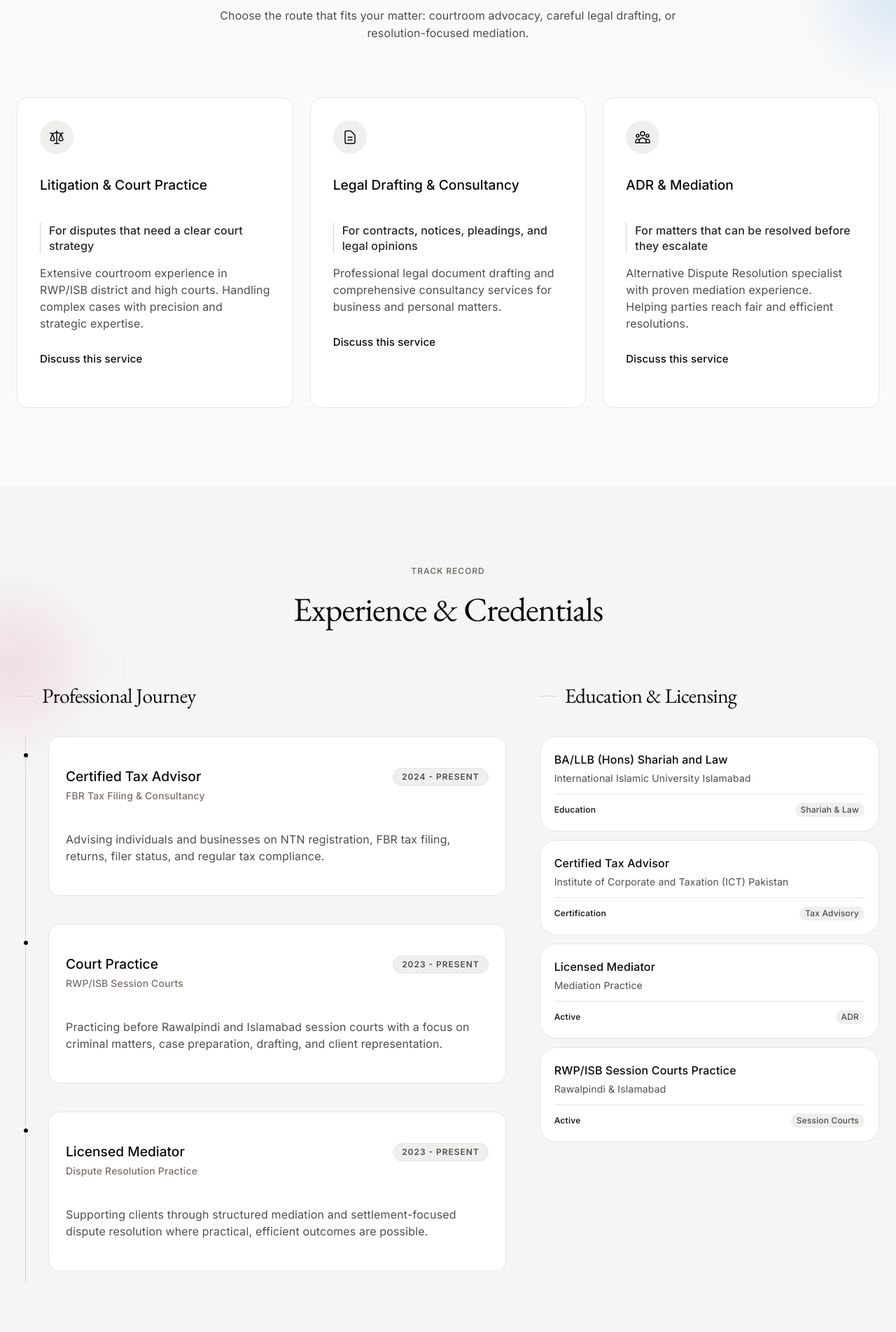
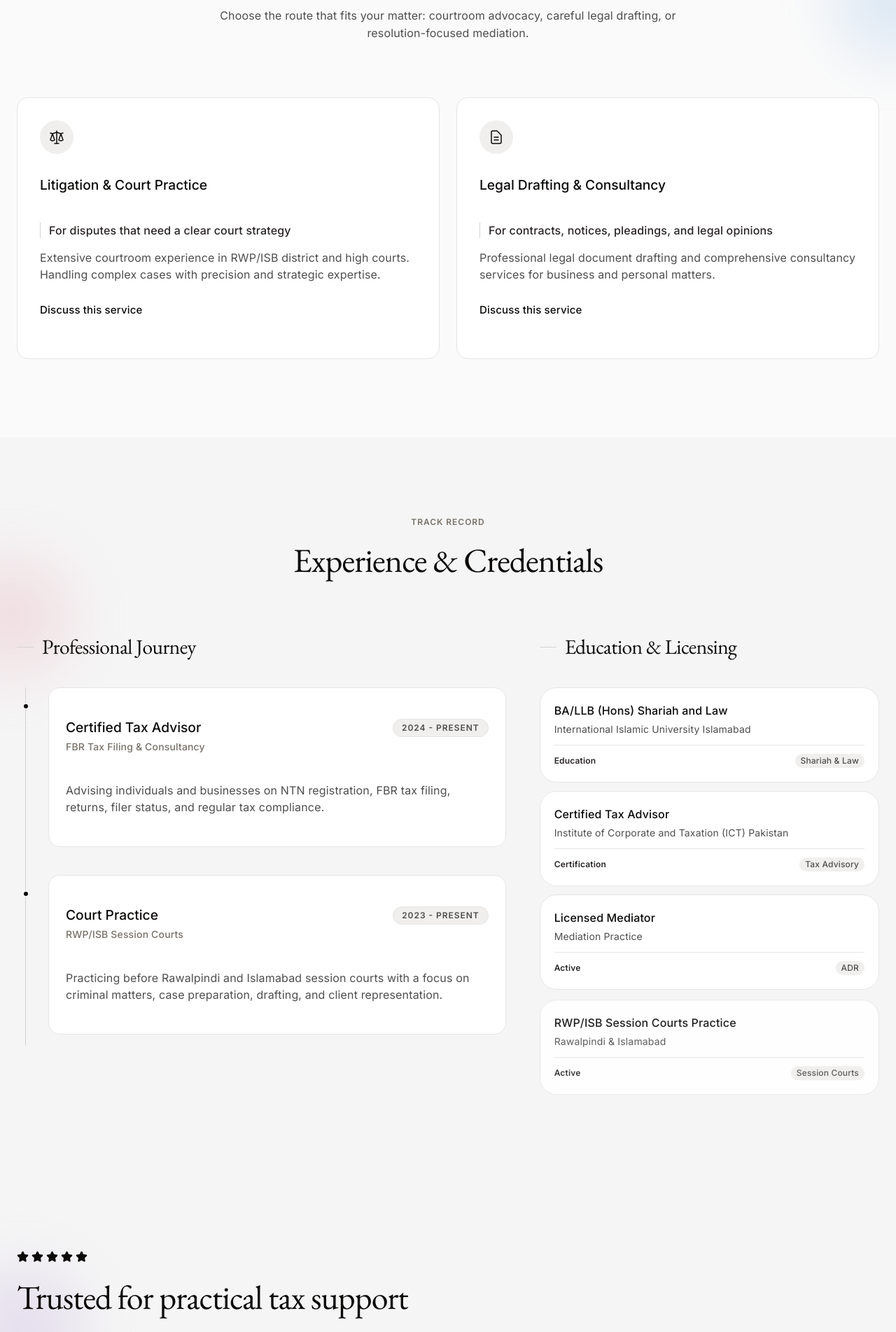
Before and after one commit to sudo-hassan-zahid/portfolio_hussain, a Next.js app: page / in a window 1280 px wide. Shown: the part 1240-3143 px from the top of the page at 70% size. Built offline with nearby package versions, Linux system fonts and the light colour scheme; no server answers; the database is empty.

Commit message:
Removed mediation content from site

```diff
--- a/components/contact-form.tsx
+++ b/components/contact-form.tsx
@@ -24,7 +24,7 @@ interface FormErrors {
 const caseTypes = [
   "Litigation & Court Cases",
   "Legal Drafting & Documentation",
-  "ADR & Mediation",
+  // "ADR & Mediation",
   "Corporate Law Consultancy",
   "Shariah Law Matters",
   "Other Legal Consultation",
--- a/components/practice-areas.tsx
+++ b/components/practice-areas.tsx
@@ -23,17 +23,17 @@ const practices = [
       </svg>
     ),
   },
-  {
-    title: "ADR & Mediation",
-    description:
-      "Alternative Dispute Resolution specialist with proven mediation experience. Helping parties reach fair and efficient resolutions.",
-    outcome: "For matters that can be resolved before they escalate",
-    icon: (
-      <svg className="w-6 h-6" fill="none" viewBox="0 0 24 24" stroke="currentColor">
-        <path strokeLinecap="round" strokeLinejoin="round" strokeWidth={1.5} d="M17 20h5v-2a3 3 0 00-5.356-1.857M17 20H7m10 0v-2c0-.656-.126-1.283-.356-1.857M7 20H2v-2a3 3 0 015.356-1.857M7 20v-2c0-.656.126-1.283.356-1.857m0 0a5.002 5.002 0 019.288 0M15 7a3 3 0 11-6 0 3 3 0 016 0zm6 3a2 2 0 11-4 0 2 2 0 014 0zM7 10a2 2 0 11-4 0 2 2 0 014 0z" />
-      </svg>
-    ),
-  },
+  // {
+  //   title: "ADR & Mediation",
+  //   description:
+  //     "Alternative Dispute Resolution specialist with proven mediation experience. Helping parties reach fair and efficient resolutions.",
+  //   outcome: "For matters that can be resolved before they escalate",
+  //   icon: (
+  //     <svg className="w-6 h-6" fill="none" viewBox="0 0 24 24" stroke="currentColor">
+  //       <path strokeLinecap="round" strokeLinejoin="round" strokeWidth={1.5} d="M17 20h5v-2a3 3 0 00-5.356-1.857M17 20H7m10 0v-2c0-.656-.126-1.283-.356-1.857M7 20H2v-2a3 3 0 015.356-1.857M7 20v-2c0-.656.126-1.283.356-1.857m0 0a5.002 5.002 0 019.288 0M15 7a3 3 0 11-6 0 3 3 0 016 0zm6 3a2 2 0 11-4 0 2 2 0 014 0zM7 10a2 2 0 11-4 0 2 2 0 014 0z" />
+  //     </svg>
+  //   ),
+  // },
 ];
 
 export default function PracticeAreas() {
@@ -57,7 +57,7 @@ export default function PracticeAreas() {
         </div>
 
         {/* Cards grid */}
-        <div className="grid md:grid-cols-3 gap-6">
+        <div className="grid md:grid-cols-2 gap-6">
           {practices.map((practice, index) => (
             <div key={index} className="group">
               <Card className="editorial-card h-full overflow-hidden py-0 transition-all duration-300 hover:-translate-y-1">
--- a/lib/data/static-content.ts
+++ b/lib/data/static-content.ts
@@ -31,16 +31,16 @@ export const staticExperiences = [
     isActive: true,
     sortOrder: 1,
   },
-  {
-    id: 3,
-    period: "2023 - Present",
-    role: "Licensed Mediator",
-    firm: "Dispute Resolution Practice",
-    description:
-      "Supporting clients through structured mediation and settlement-focused dispute resolution where practical, efficient outcomes are possible.",
-    isActive: true,
-    sortOrder: 2,
-  },
+  // {
+  //   id: 3,
+  //   period: "2023 - Present",
+  //   role: "Licensed Mediator",
+  //   firm: "Dispute Resolution Practice",
+  //   description:
+  //     "Supporting clients through structured mediation and settlement-focused dispute resolution where practical, efficient outcomes are possible.",
+  //   isActive: true,
+  //   sortOrder: 2,
+  // },
 ];
 
 export const staticEducations = [
```
